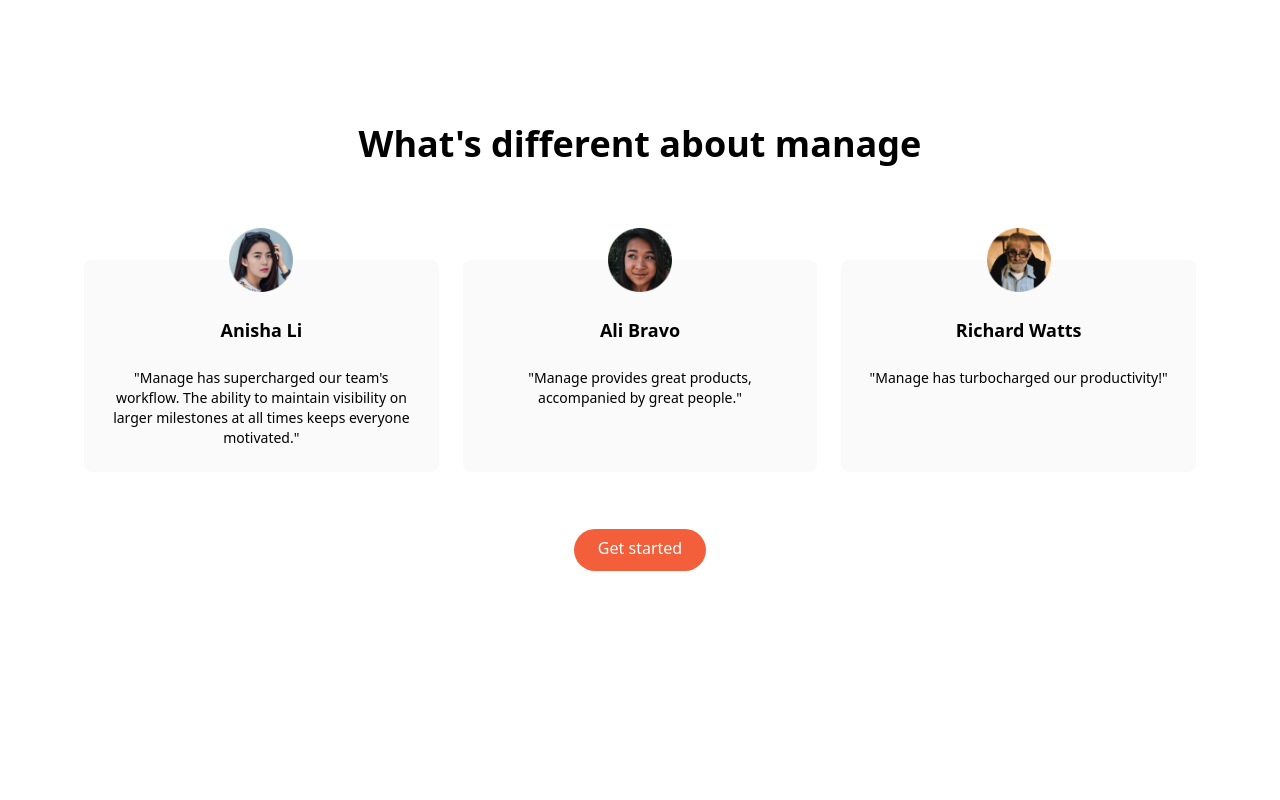
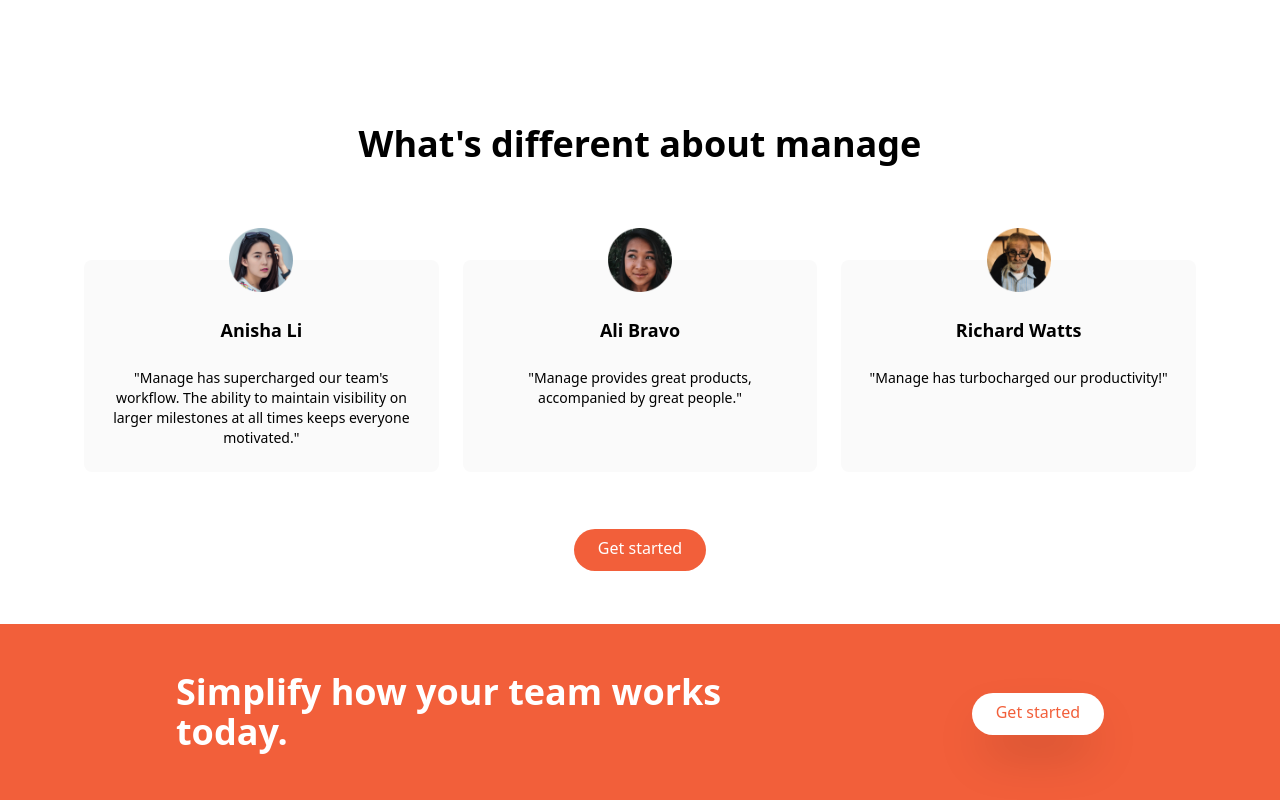
Before and after one commit to gpanaretou/tailwind-css-landing-page, a website: page index.html in a window 1280 px wide. Shown: the part 1168-1968 px from the top of the page. Before the commit the page ends 1792 px from the top, so only its background shows below. Drawn offline with Linux system fonts and the light colour scheme.

Commit message:
added cta section(get started)

```diff
--- a/index.html
+++ b/index.html
@@ -202,5 +202,20 @@
         </div>
     </section>
 
+    <!-- CTA Section -->
+    <section id="cta" class="bg-brightRed">
+        <div class="container flex flex-col items-center justify-between px-6 py-24 mx-auto space-y-12 md:py-12 md:flex-row md:space-y-0">
+
+            <!-- Heading -->
+            <h2 class="text-5xl font-bold leading-tight text-center text-white md:text-4xl md:max-w-xl md:text-left">
+                Simplify how your team works today.
+            </h2>
+            <!-- Button -->
+            <div class="my-16">
+                <a href="#" class="p-3 px-6 pt-2 text-brightRed bg-white rounded-full shadow-2xl hover:bg-gray-900">Get started</a>
+            </div>
+        </div>
+    </section>
+
 </body>
 </html>
```
Also changed, not shown: css/main.css.
